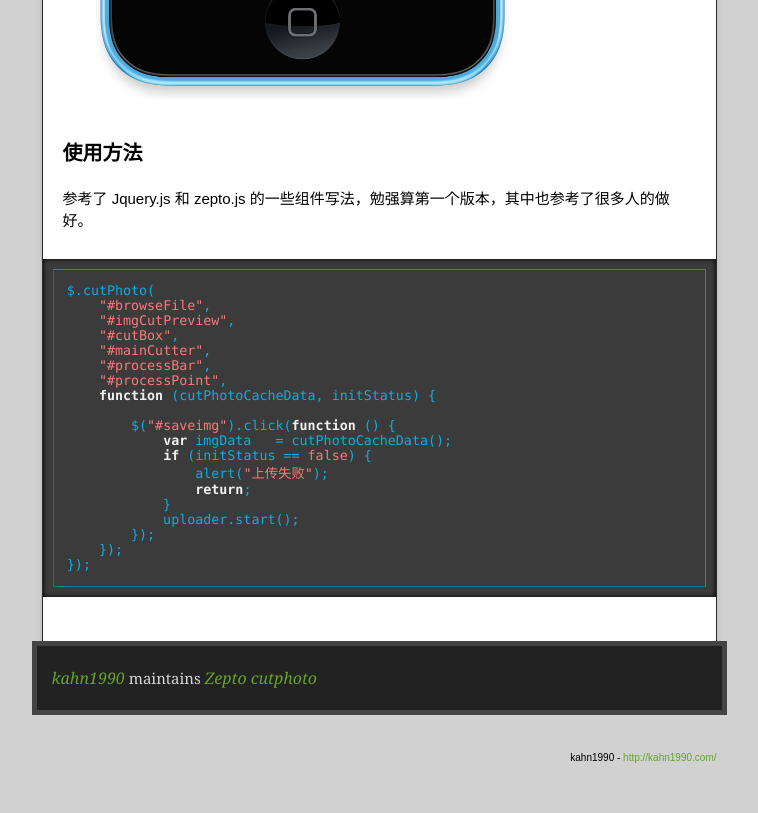
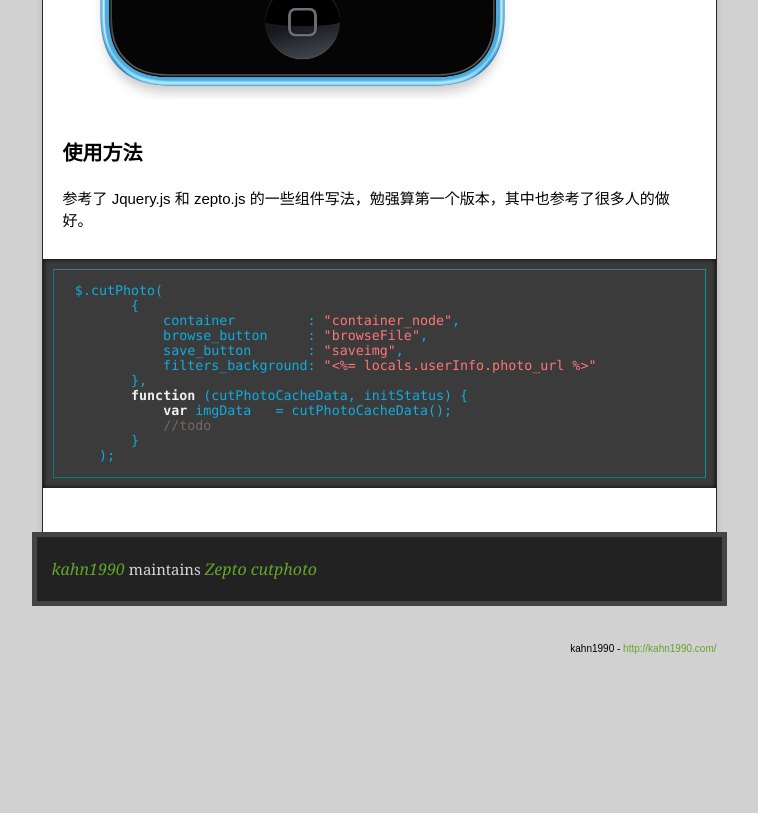
Before and after one commit to kangwuyi/zepto-cut-photo, a plain HTML site: page index.html in a window 1280 px wide. Shown: the part 1426-2239 px from the top of the page, without its empty margins (261-1019 px from the left). After the commit the page ends 2187 px from the top, so only its background shows below. Drawn offline with nearby package versions, Linux system fonts and the light colour scheme.

Commit message:
压缩文件

```diff
--- a/index.html
+++ b/index.html
@@ -425,25 +425,18 @@
                             aria-hidden="true" class="octicon octicon-link"></span></a>使用方法</h3>
 
                 <p>参考了 Jquery.js 和 zepto.js 的一些组件写法，勉强算第一个版本，其中也参考了很多人的做好。</p>
-                <pre><code class="javascript nohighlight">$.cutPhoto(
-    "#browseFile",
-    "#imgCutPreview",
-    "#cutBox",
-    "#mainCutter",
-    "#processBar",
-    "#processPoint",
-    function (cutPhotoCacheData, initStatus) {
-
-        $("#saveimg").click(function () {
+                <pre><code class="javascript nohighlight"> $.cutPhoto(
+        {
+            container         : "container_node",
+            browse_button     : "browseFile",
+            save_button       : "saveimg",
+            filters_background: "<%= locals.userInfo.photo_url %>"
+        },
+        function (cutPhotoCacheData, initStatus) {
             var imgData   = cutPhotoCacheData();
-            if (initStatus == false) {
-                alert("上传失败");
-                return;
-            }
-            uploader.start();
-        });
-    });
-});</code></pre>
+            //todo
+        }
+    );</code></pre>
 
             </article>
         </div>
```
